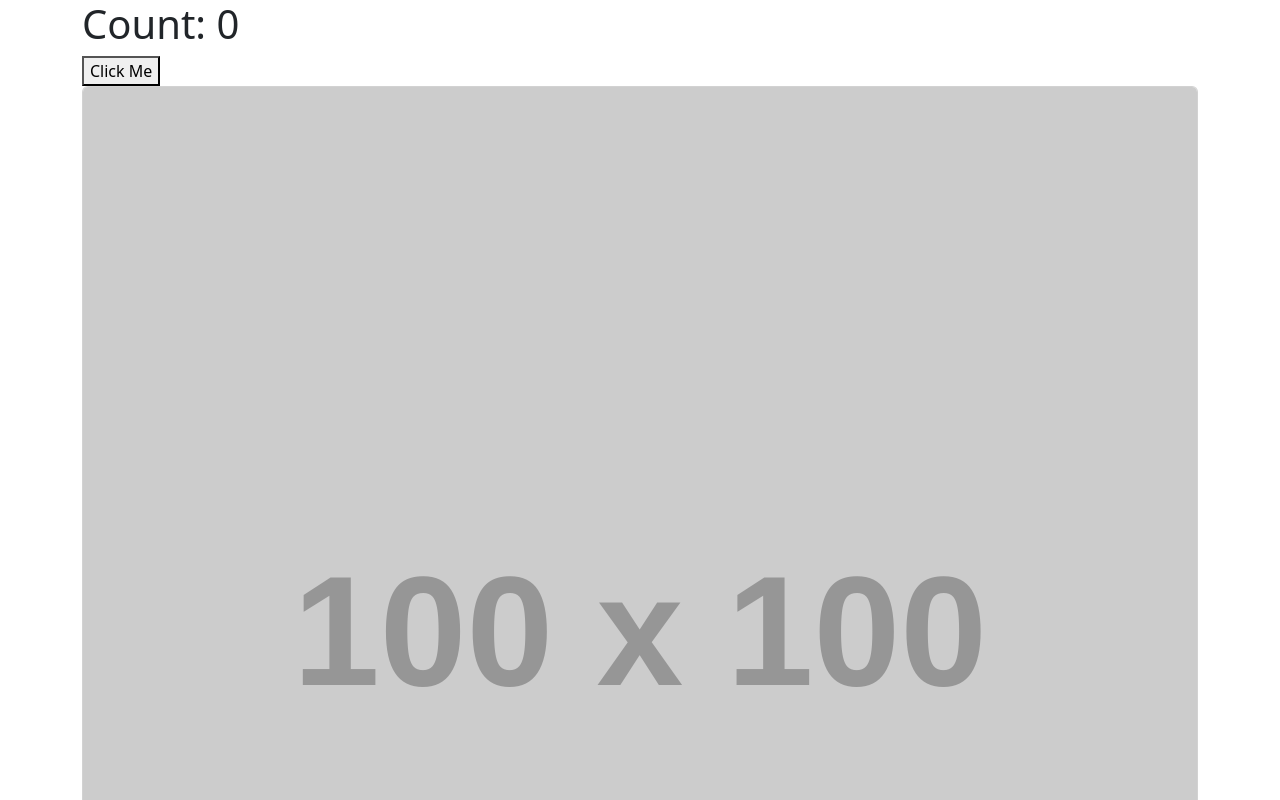
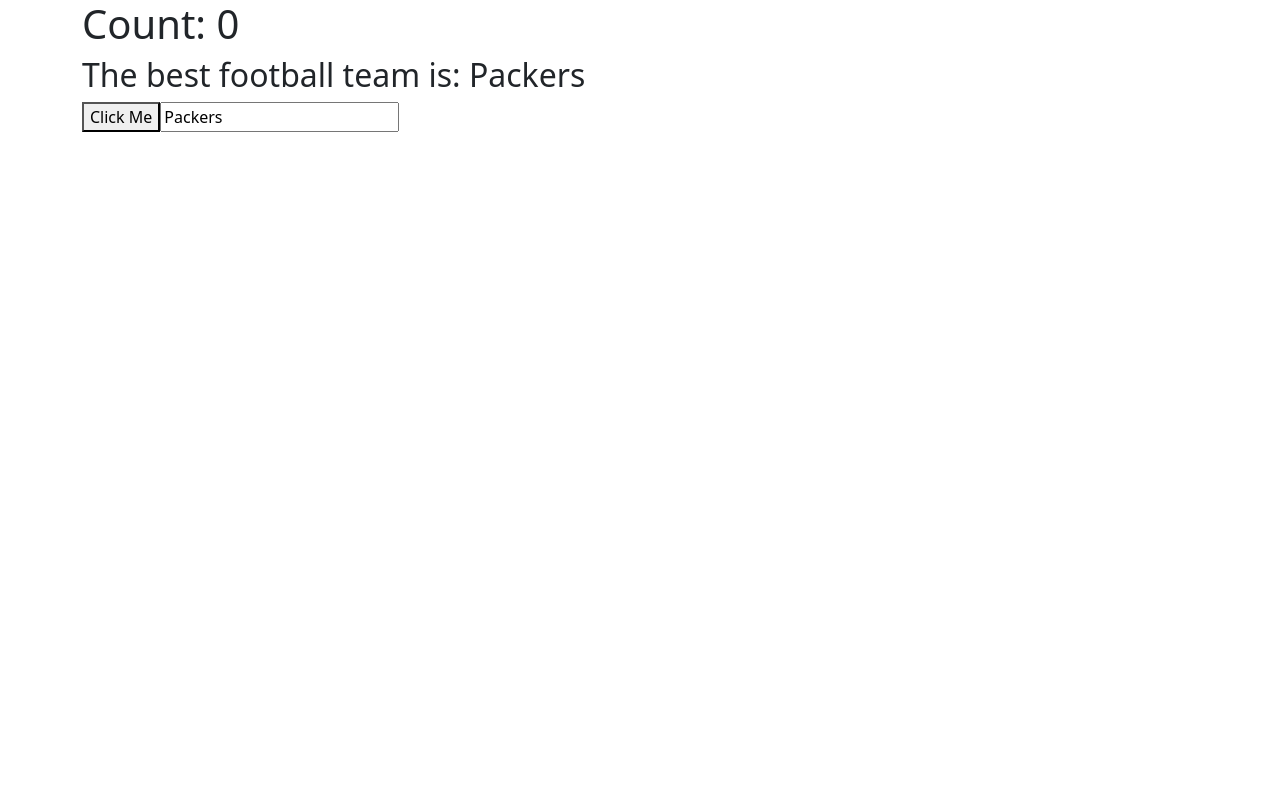
Before and after one commit to jonpfluger/00-vite-sandbox, a React (Vite) app: page / in a window 1280 px wide. Shown: the top 800 px of the page. Built offline with nearby package versions, Linux system fonts and the light colour scheme.

Commit message:
controlled input

```diff
--- a/src/App.jsx
+++ b/src/App.jsx
@@ -24,14 +24,21 @@
 
 function App() {
   const [count, setCount] = useState(0)
+  const [teamName, setTeamName] = useState("Packers")
 
   return (
     <div className="container">
       <h1>Count: {count}</h1>
-
+      <h2>The best football team is: {teamName}</h2>
       <button onClick={e => setCount(count + 1)}>Click Me</button>
 
-      {users.map(user => {
+      {/* Controlled Input */}
+      <input
+        value={teamName}
+        onChange={e => setTeamName(e.target.value)}
+      />
+
+      {/* {users.map(user => {
         return (
           <Card
             name={user.name}
@@ -40,7 +47,7 @@
             avatar_url={user.avatar_url}
           />
         )
-      })}
+      })} */}
     </div>
   )
 }
```
